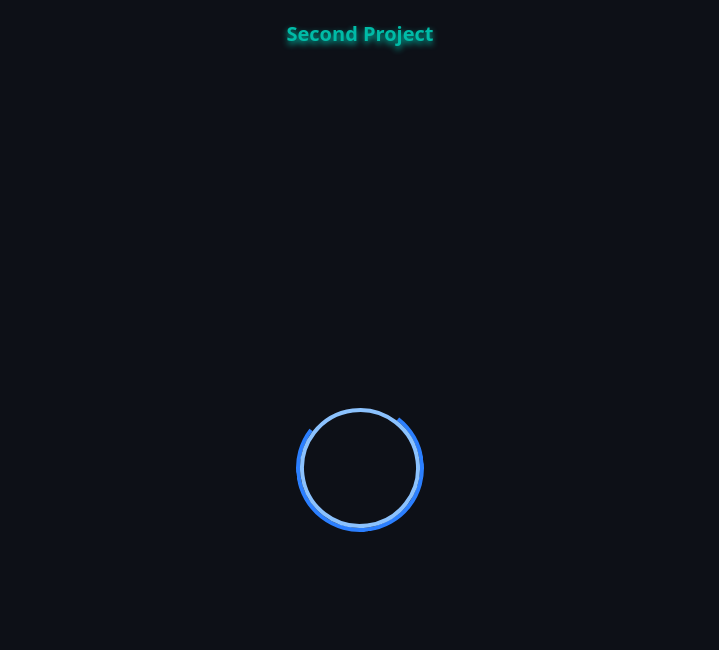
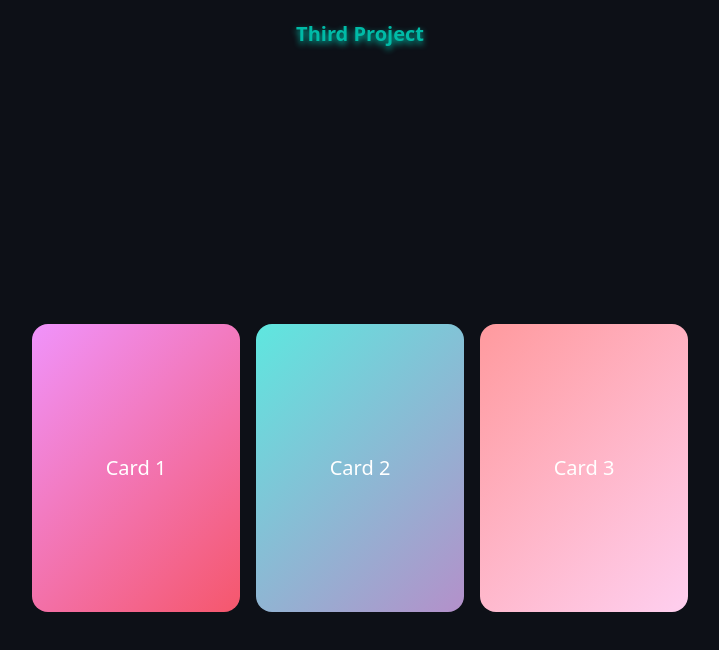
Before and after one commit to mahm0udnasr/framer-motion-projects, a React (Vite) app: page / in a window 1280 px wide. Shown: the top 650 px of the page, without its empty margins (280-999 px from the left). Built offline with nearby package versions, Linux system fonts and the light colour scheme.

Commit message:
add third project draggable card

```diff
--- a/src/App.tsx
+++ b/src/App.tsx
@@ -1,3 +1,4 @@
+import DraggableCard from "./components/DraggableCard";
 import Loader from "./components/Loader";
 import ScrollIndicator from "./components/ScrollIndicator";
 
@@ -8,10 +9,36 @@ const App = () => {
         First Project
       </h1>
       <ScrollIndicator /> */}
-      <h1 className="text-center p-5 text-xl font-bold text-teal-500 drop-shadow-md drop-shadow-teal-500">
+      {/* <h1 className="text-center p-5 text-xl font-bold text-teal-500 drop-shadow-md drop-shadow-teal-500">
         Second Project
       </h1>
-      <Loader />
+      <Loader /> */}
+      <h1 className="text-center p-5 text-xl font-bold text-teal-500 drop-shadow-md drop-shadow-teal-500">
+        Third Project
+      </h1>
+      <div className="flex items-center justify-center h-[100vh]">
+        <DraggableCard
+          style={{
+            background: "linear-gradient(135deg, #f093fb 0%, #f5576c 100%)",
+          }}
+        >
+          Card 1
+        </DraggableCard>
+        <DraggableCard
+          style={{
+            background: "linear-gradient(135deg, #5ee7df 0%, #b490ca 100%)",
+          }}
+        >
+          Card 2
+        </DraggableCard>
+        <DraggableCard
+          style={{
+            background: "linear-gradient(135deg, #ff9a9e 0%, #fecfef 100%)",
+          }}
+        >
+          Card 3
+        </DraggableCard>
+      </div>
     </div>
   );
 };
--- /dev/null
+++ b/src/components/DraggableCard.tsx
@@ -0,0 +1,30 @@
+import { motion } from "framer-motion";
+import type { CSSProperties, ReactNode } from "react";
+
+interface DraggableCardProp {
+  children: ReactNode;
+  style: CSSProperties;
+}
+
+const DraggableCard = ({ children, style }: DraggableCardProp) => {
+  return (
+    <motion.div
+      className="rounded-2xl shadow=lg p-5 m-2 w-52 h-72 flex items-center justify-center text-white text-xl"
+      style={style}
+      drag
+      dragConstraints={{
+        left: -200,
+        right: 200,
+        top: -200,
+        bottom: 200,
+      }}
+      whileHover={{ scale: 1.1 }}
+      whileTap={{ scale: 0.9 }}
+      transition={{ duration: 0.5 }}
+    >
+      {children}
+    </motion.div>
+  );
+};
+
+export default DraggableCard;
```
